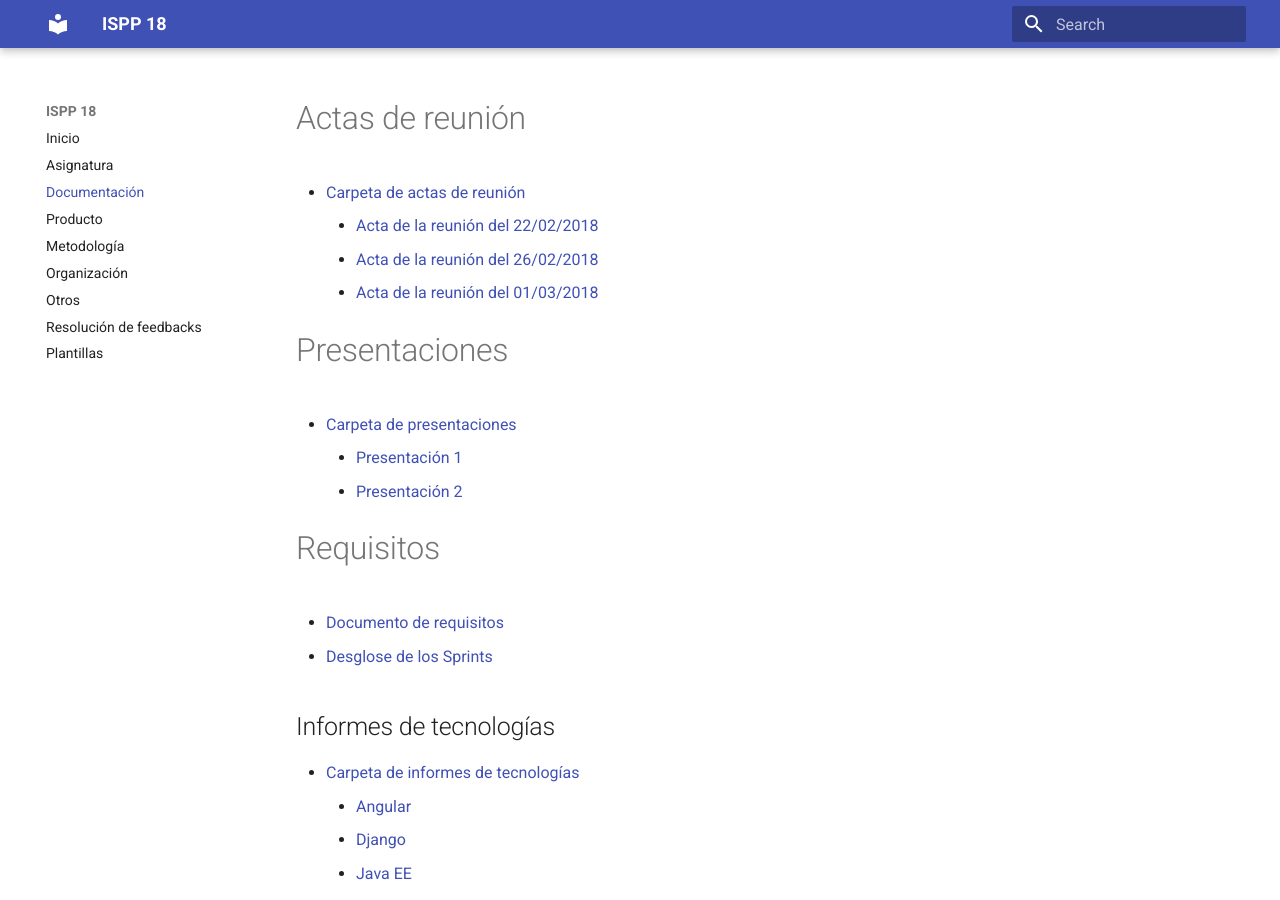
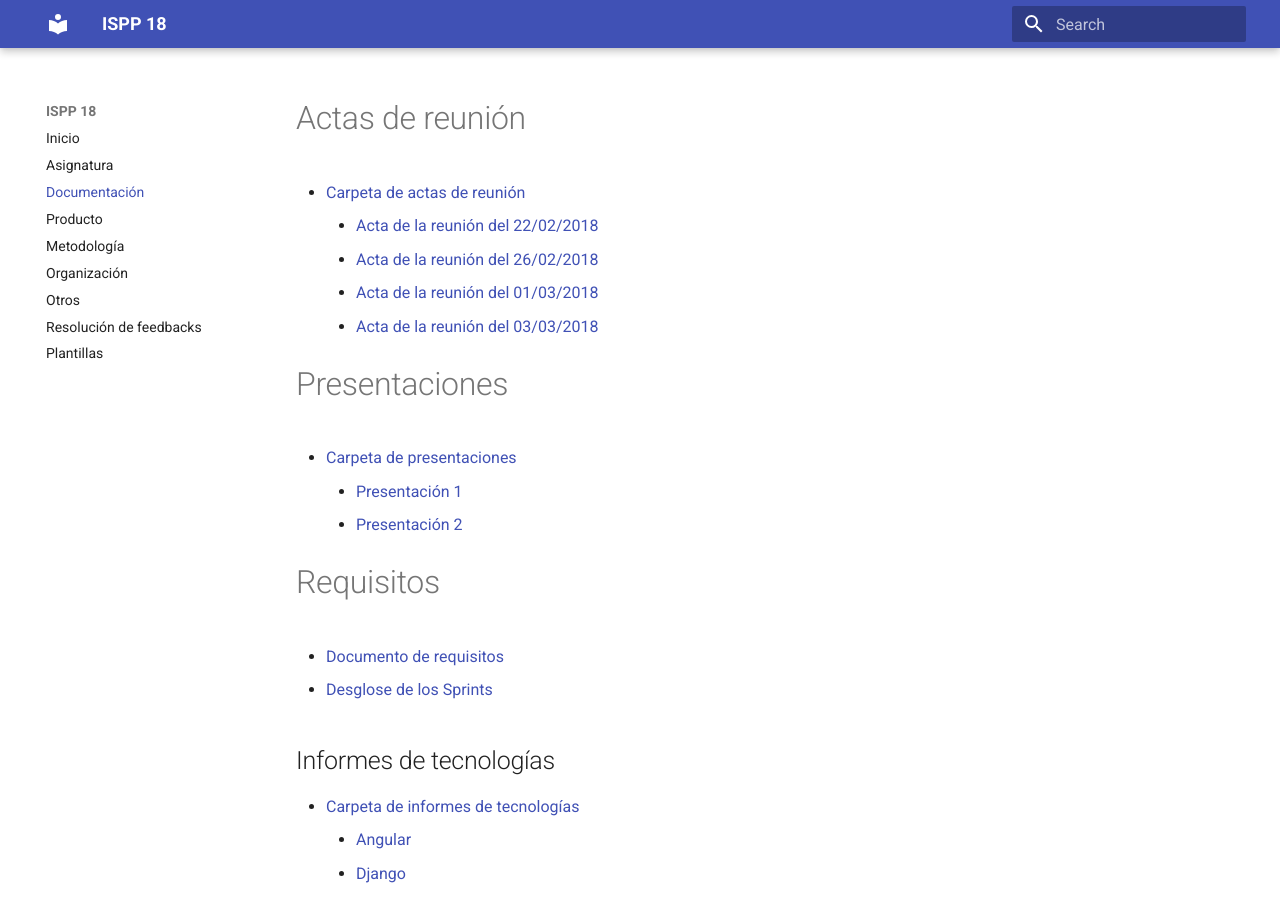
Before and after one commit to alexgs922/ispp18-wiki, an MkDocs documentation site: the page built from docs/documentacion.md, in a window 1280 px wide and 900 px high. Built offline with MkDocs 1.6.1 and Material for MkDocs 9.7.7, drawn with Linux system fonts in a browser that asks for light colours; old or Windows-style settings are respelled for this version of MkDocs.

Commit message:
ADD Añadido el acta de reunión del 03/03/2018
Se ha añadido un vínculo al acta de reunión del 03/03/2018.

```diff
--- a/docs/documentacion.md
+++ b/docs/documentacion.md
@@ -1,9 +1,10 @@
 # Actas de reunión
 
 * [Carpeta de actas de reunión](https://drive.google.com/drive/u/0/folders/1W2l7H2l7GP0KENSTvbJ_5zW4NpezRoNn)
-    * [Acta de la reunión del 22/02/2018](https://docs.google.com/document/d/15aaYn5ywKANIei9fFYHOkDjm0fT9acJrwim6ZFXT78A/edit?usp=sharing)
+    * [Acta de la reunión del 22/02/2018](https://docs.google.com/document/d/15aaYn5ywKANIei9fFYHOkDjm0fT9acJrwim6ZFXT78A/edit)
     * [Acta de la reunión del 26/02/2018](https://docs.google.com/document/d/1TpkgsdMnrnMfcnzQstP7Vq4mgF-0qEAXl7BkeYpnXqg/edit)
     * [Acta de la reunión del 01/03/2018](https://docs.google.com/document/d/1zgiSnVlveSC3RyD6iJnIqU4dY8x60Fj2ljVxwXhnEd8/edit)
+    * [Acta de la reunión del 03/03/2018](https://docs.google.com/document/d/130XCmygAQlln_JG2joxYf49gQgPWZC5UMtOQCOfUx5k/edit)
 
 # Presentaciones
 
```
